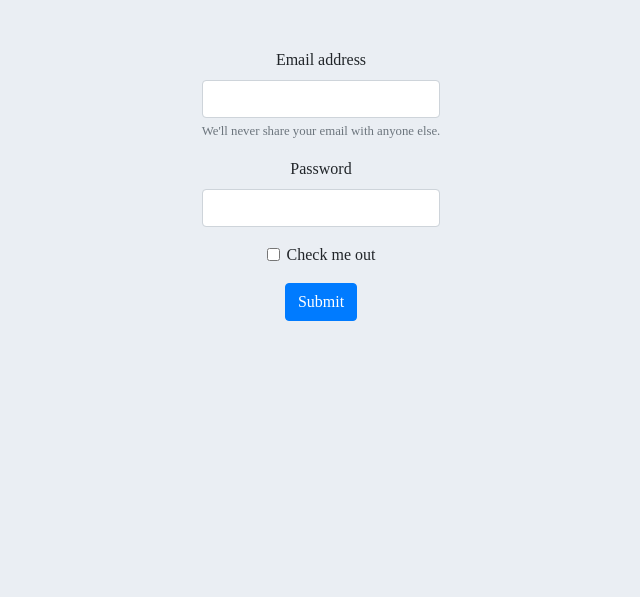
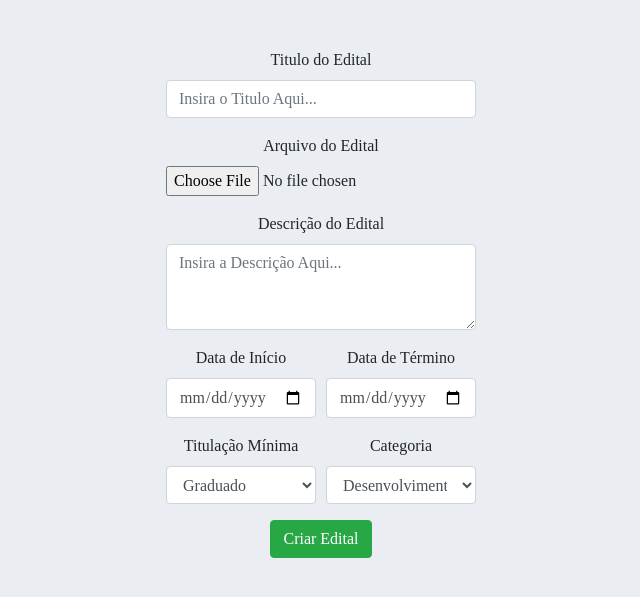
Before and after one commit to JairAlves007/Unilab-Project, a Laravel app: page /edital/create in a window 1280 px wide. Shown: the top 597 px of the page, without its empty margins (319-959 px from the left). Run offline with Laravel 8, Linux system fonts and the light colour scheme; some libraries are stand-ins or nearby versions.

Commit message:
Terminamos a Criaçao do formulariode Editais

```diff
--- a/resources/views/editals/createEdital.blade.php
+++ b/resources/views/editals/createEdital.blade.php
@@ -17,20 +17,50 @@
 @extends('layouts.main')
 <div class="content p-5">
 
-    <form>
+    <form action="/edital/store" method="POST" enctype="multipart/form-data">
+        @csrf
         <div class="form-group">
-            <label for="exampleInputEmail1">Email address</label>
-            <input type="email" class="form-control" id="exampleInputEmail1" aria-describedby="emailHelp">
-            <small id="emailHelp" class="form-text text-muted">We'll never share your email with anyone else.</small>
+            <label for="title">Titulo do Edital</label>
+            <input type="text" name="title" class="form-control" id="title" placeholder="Insira o Titulo Aqui...">
         </div>
         <div class="form-group">
-            <label for="exampleInputPassword1">Password</label>
-            <input type="password" class="form-control" id="exampleInputPassword1">
+            <label for="file">Arquivo do Edital</label>
+            <input type="file" name="file" class="form-control-file" id="file">
         </div>
-        <div class="form-group form-check">
-            <input type="checkbox" class="form-check-input" id="exampleCheck1">
-            <label class="form-check-label" for="exampleCheck1">Check me out</label>
+        <div class="form-group">
+            <label for="description">Descrição do Edital</label>
+            <textarea class="form-control" name="description" id="description" rows="3" placeholder="Insira a Descrição Aqui..."></textarea>
         </div>
-        <button type="submit" class="btn btn-primary">Submit</button>
+
+        <div class="form-row">
+            <div class="form-group col-md-6">
+                <label for="date_initial">Data de Início</label>
+                <input type="date" name="date_initial" id="date_initial" class="form-control" required>
+            </div>
+            <div class="form-group col-md-6">
+                <label for="date_finish">Data de Término</label>
+                <input type="date" name="date_finish" id="date_finish" class="form-control" required>
+            </div>
+        </div>
+        <div class="form-row">
+
+            <div class="form-group col-md-6">
+                <label for="min_titulation">Titulação Mínima</label>
+                <select class="form-control" name="min_titulation" id="min_titulation">
+                    <option value="1">Graduado</option>
+                    <option value="2">Pós-Graduado</option>
+                    <option value="3">Doutorado</option>
+                    <option value="4">Mestrado</option>
+                </select>
+            </div>
+            <div class="form-group col-md-6">
+                <label for="category">Categoria</label>
+                <select class="form-control" name="category" id="category">
+                    <option value="1">Desenvolvimento</option>
+                    <option value="2">Estágio</option>
+                </select>
+            </div>
+        </div>
+        <button type="submit" class="btn btn-success">Criar Edital</button>
     </form>
 </div>
```
